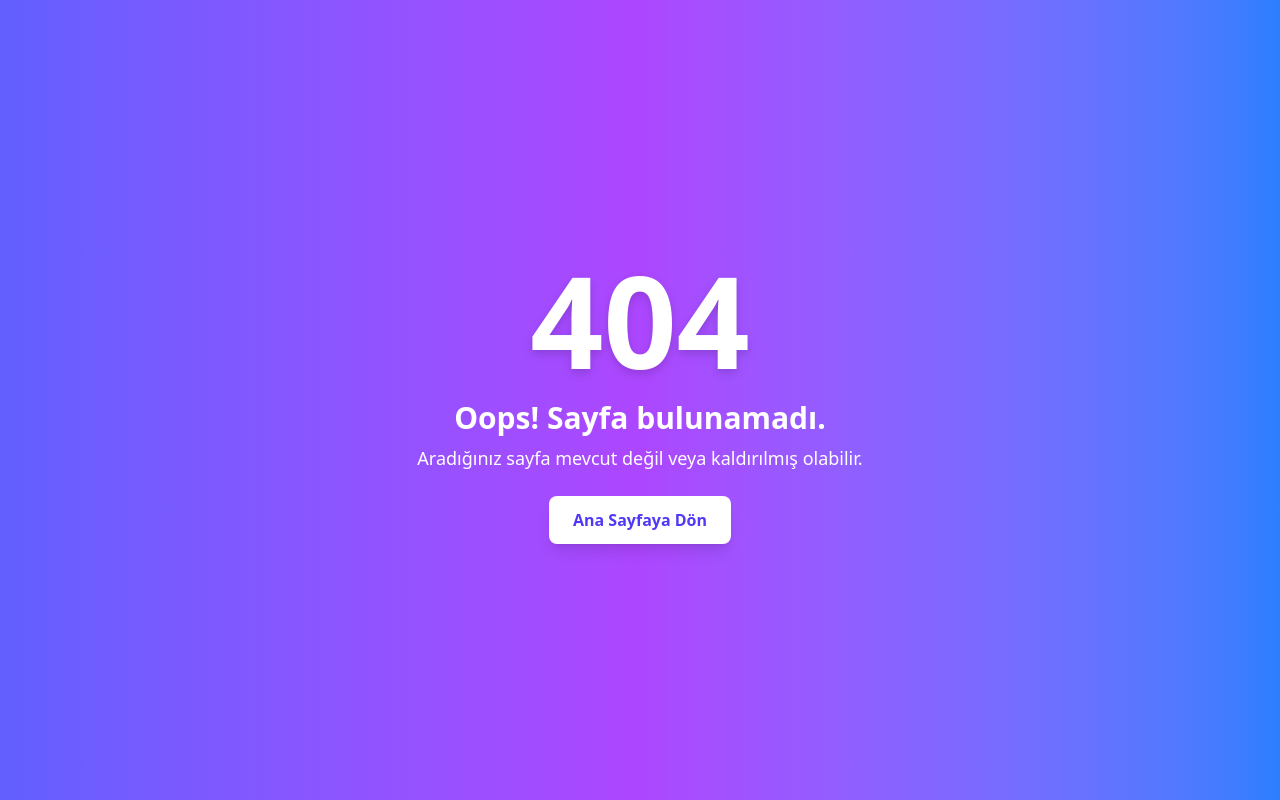
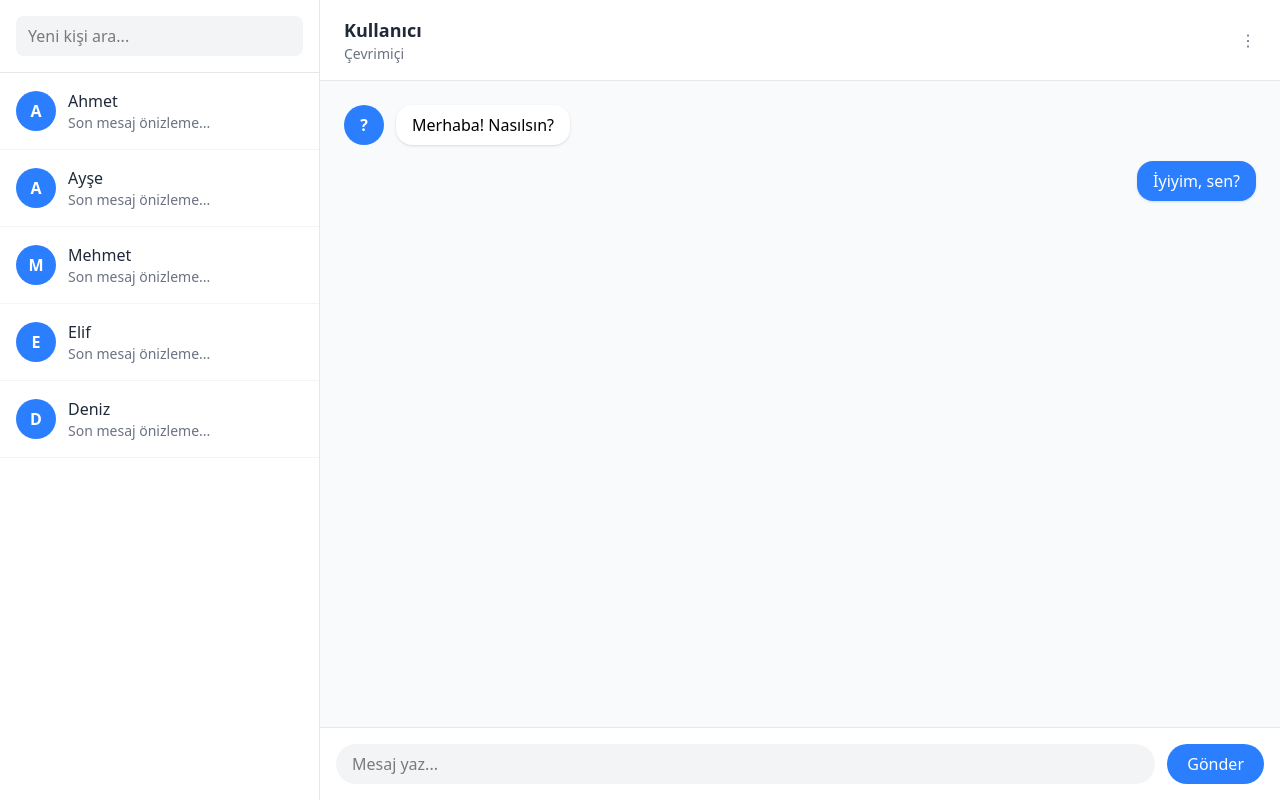
Before and after one commit to papikha/MidyatExpress, a React (Vite) app: page /Sohbetlerim in a window 1280 px wide. Before the commit this address had no page. Built offline with nearby package versions, Linux system fonts and the light colour scheme.

Commit message:
feat: socket.io küçük altyapı

```diff
--- a/app.mjs
+++ b/app.mjs
@@ -4,6 +4,8 @@ import HomeRouter from "./src/routers/Home.mjs"
 import UsersRouter from "./src/routers/users.mjs"
 import PanelRouter from "./src/routers/Panel.mjs"
 import ProfileRouter from "./src/routers/Profile.mjs"
+import ChatRouter, { newChat } from "./src/routers/Chat.mjs"
+import http from "http";
 
 const app = express();
 app.use(express.json())
@@ -12,7 +14,10 @@ app.use("/api/products", HomeRouter);
 app.use("/api/users", UsersRouter);
 app.use("/api/panel", PanelRouter);
 app.use("/api/profile", ProfileRouter)
+app.use("/api/chat", ChatRouter);
 
 const port = process.env.PORT || 8000;
 
-app.listen(port, () => console.log(`Hoppa - ${port} V2`));
+const server = http.createServer(app);
+newChat(server)
+server.listen(port, () => console.log(`Hoppa - ${port} V2`));
--- a/package.json
+++ b/package.json
@@ -25,6 +25,7 @@
     "react-icons": "^5.5.0",
     "react-redux": "^9.2.0",
     "react-router-dom": "^7.9.4",
+    "socket.io": "^4.8.1",
     "tailwindcss": "^4.1.14",
     "uuid": "^13.0.0",
     "yup": "^1.7.1"
--- a/src/App.tsx
+++ b/src/App.tsx
@@ -8,6 +8,7 @@ import Profilim from "./pages/Profilim";
 import AdminPanel from "./pages/AdminPanel";
 import NotFound from "./Components/NotFound";
 import ProductDetails from "./pages/ProductDetails";
+import Chat from "./pages/Chat";
 
 function App() {
   return (
@@ -21,6 +22,7 @@ function App() {
         <Route path="/Onay" element={<Confirm/>} />
         <Route path="/Profilim" element={<Profilim/>} />
         <Route path="/Panel" element={<AdminPanel/>} />
+        <Route path="/Sohbetlerim" element={<Chat/>} />
       </Routes>
     </div>
   );
--- a/src/Components/MessageBox.tsx
+++ b/src/Components/MessageBox.tsx
@@ -23,7 +23,7 @@ function MessageBox() {
 
   return (
     <div
-      className={`fixed bottom-6 left-1/2 transform -translate-x-1/2 max-w-md w-full rounded-xl shadow-lg overflow-hidden transition-all duration-300
+      className={`fixed bottom-6 left-1/2 transform -translate-x-1/2 max-w-md w-full rounded-xl shadow-lg overflow-hidden transition-all duration-300 z-50
         ${visible ? "opacity-100 translate-y-0" : "opacity-0 translate-y-6"}`}
     >
       <div
--- a/src/css/App.css
+++ b/src/css/App.css
@@ -3,4 +3,6 @@
 body{
     width: 100%;
     height: 100%;
+    padding: 0;
+    margin: 0;
 }
--- /dev/null
+++ b/src/pages/Chat.tsx
@@ -0,0 +1,114 @@
+import { useState } from "react";
+import { HiMenu } from "react-icons/hi";
+
+function Chat(){
+  const [showChat, setShowChat] = useState(false);
+  const [activeUser, setActiveUser] = useState<string | null>(null);
+
+  const users = ["Ahmet", "Ayşe", "Mehmet", "Elif", "Deniz"];
+
+  return (
+    <div className="flex h-screen bg-gray-100">
+      {/* Sol Panel - Kişiler */}
+      <div
+        className={`${
+          showChat ? "hidden" : "flex"
+        } sm:flex w-full sm:w-1/4 bg-white border-r border-gray-200 flex-col transition-all duration-300`}
+      >
+        {/* Arama Kutusu */}
+        <div className="p-4 border-b border-gray-200">
+          <input
+            type="text"
+            placeholder="Yeni kişi ara..."
+            className="w-full px-3 py-2 rounded-lg bg-gray-100 focus:outline-none focus:ring-2 focus:ring-blue-500"
+          />
+        </div>
+
+        {/* Kayıtlı Kişiler Listesi */}
+        <div className="flex-1 overflow-y-auto">
+          {users.map((name, idx) => (
+            <div
+              key={idx}
+              onClick={() => {
+                setActiveUser(name);
+                setShowChat(true);
+              }}
+              className="flex items-center gap-3 p-4 hover:bg-gray-50 cursor-pointer border-b border-gray-100"
+            >
+              <div className="w-10 h-10 rounded-full bg-blue-500 text-white flex items-center justify-center font-semibold">
+                {name[0]}
+              </div>
+              <div>
+                <p className="font-medium text-gray-800">{name}</p>
+                <p className="text-sm text-gray-500 truncate">Son mesaj önizleme...</p>
+              </div>
+            </div>
+          ))}
+        </div>
+      </div>
+
+      {/* Sağ Panel - Konuşma Alanı */}
+      <div
+        className={`${
+          showChat ? "flex" : "hidden"
+        } sm:flex flex-1 flex-col bg-gray-50 transition-all duration-300`}
+      >
+        {/* Üst Başlık */}
+        <div className="px-4 sm:px-6 py-4 border-b border-gray-200 bg-white flex items-center justify-between">
+          <div className="flex items-center gap-3">
+            {/* Hamburger Menü - Sadece küçük ekranda */}
+            <button
+              onClick={() => setShowChat(false)}
+              className="sm:hidden text-gray-600 hover:text-gray-800"
+            >
+              <HiMenu className="text-2xl" />
+            </button>
+            <div>
+              <p className="font-semibold text-gray-800 text-lg">
+                {activeUser ?? "Kullanıcı"}
+              </p>
+              <p className="text-sm text-gray-500">Çevrimiçi</p>
+            </div>
+          </div>
+          <button className="text-gray-500 hover:text-gray-700 transition">
+            ⋮
+          </button>
+        </div>
+
+        {/* Mesajlar Alanı */}
+        <div className="flex-1 overflow-y-auto p-4 sm:p-6 space-y-4 bg-gray-50">
+          {/* Gelen Mesaj */}
+          <div className="flex items-start gap-3">
+            <div className="w-8 h-8 sm:w-10 sm:h-10 rounded-full bg-blue-500 text-white flex items-center justify-center font-semibold">
+              {activeUser ? activeUser[0] : "?"}
+            </div>
+            <div className="bg-white px-4 py-2 rounded-2xl shadow-sm max-w-[75%] sm:max-w-xs">
+              <p>Merhaba! Nasılsın?</p>
+            </div>
+          </div>
+
+          {/* Giden Mesaj */}
+          <div className="flex justify-end">
+            <div className="bg-blue-500 text-white px-4 py-2 rounded-2xl shadow-sm max-w-[75%] sm:max-w-xs">
+              <p>İyiyim, sen?</p>
+            </div>
+          </div>
+        </div>
+
+        {/* Mesaj Yazma Alanı */}
+        <div className="p-3 sm:p-4 bg-white border-t border-gray-200 flex items-center gap-3">
+          <input
+            type="text"
+            placeholder="Mesaj yaz..."
+            className="flex-1 px-4 py-2 rounded-full bg-gray-100 focus:outline-none focus:ring-2 focus:ring-blue-500 text-sm sm:text-base"
+          />
+          <button className="bg-blue-500 text-white px-4 sm:px-5 py-2 rounded-full hover:bg-blue-600 transition text-sm sm:text-base">
+            Gönder
+          </button>
+        </div>
+      </div>
+    </div>
+  );
+};
+
+export default Chat;
--- a/src/pages/ProductDetails.tsx
+++ b/src/pages/ProductDetails.tsx
@@ -24,7 +24,7 @@ function NewProductDetails() {
     );
 
   return (
-    <div className="min-h-screen w-screen bg-gray-50 flex flex-col md:flex-row items-center md:items-start p-6 md:p-20 pb-40">
+    <div className="min-h-screen w-screen bg-gray-50 flex flex-col md:flex-row items-center md:items-start p-6 md:p-15 md:pt-6 pb-40">
       <div className="flex-shrink-0 w-32 h-32 md:w-64 md:h-64 lg:w-80 lg:h-80 flex justify-center items-center bg-gray-100 rounded-2xl shadow-lg relative mb-6 md:mb-0">
         {product.new_price && (
           <div className="absolute top-2 left-2 bg-red-500 text-white font-bold px-3 py-1 rounded-full text-sm md:text-base animate-pulse z-10">
@@ -67,7 +67,7 @@ function NewProductDetails() {
           Stok durumu: {product.stock || "Stokta yok"}
         </p>
 
-        <button className="mt-4 bg-green-600 hover:bg-green-700 text-white font-bold py-2 md:py-3 px-6 rounded-lg shadow-lg transition transform hover:scale-105">
+        <button className="mt-4 mb-10 bg-green-600 hover:bg-green-700 text-white font-bold py-2 md:py-3 px-6 rounded-lg shadow-lg transition transform hover:scale-105">
           Sepete Ekle
         </button>
       </div>
--- a/src/pages/Profilim.tsx
+++ b/src/pages/Profilim.tsx
@@ -221,7 +221,7 @@ function Profilim() {
 
           <div className="flex-1 flex flex-col justify-between h-full text-left">
             <h1 className="text-3xl sm:text-4xl font-bold mb-4">
-              Merhaba, {user.user_name} 👋
+              Merhaba, {user.user_name}
             </h1>
             <p className="text-lg mb-2">
               <strong>Ad:</strong> {user.user_name}
@@ -235,16 +235,16 @@ function Profilim() {
         {/* Butonlar */}
         <div className="flex flex-wrap gap-4 mt-6">
           <button
+            onClick={() => navigate("/sepetim")}
+            className="flex-1 min-w-[140px] bg-green-500 text-white py-3 rounded-xl hover:bg-green-600 shadow-md flex items-center justify-center gap-2"
+          >
+            <FaShoppingCart /> <span>Sepete Git</span>
+          </button>
+          <button
             onClick={() => setShowPasswordModal(true)}
             className="flex-1 min-w-[140px] bg-blue-500 text-white py-3 rounded-xl hover:bg-blue-600 shadow-md"
           >
             Şifreyi Değiştir
-          </button>
-          <button
-            onClick={handleDeleteAccount}
-            className="flex-1 min-w-[140px] bg-red-500 text-white py-3 rounded-xl hover:bg-red-600 shadow-md"
-          >
-            Hesabı Sil
           </button>
           <button
             onClick={handleLogout}
@@ -253,10 +253,10 @@ function Profilim() {
             Çıkış Yap
           </button>
           <button
-            onClick={() => navigate("/sepetim")}
-            className="flex-1 min-w-[140px] bg-green-500 text-white py-3 rounded-xl hover:bg-green-600 shadow-md flex items-center justify-center gap-2"
+            onClick={handleDeleteAccount}
+            className="flex-1 min-w-[140px] bg-red-500 text-white py-3 rounded-xl hover:bg-red-600 shadow-md"
           >
-            <FaShoppingCart /> <span>Sepete Git</span>
+            Hesabı Sil
           </button>
           {user.is_admin && (
             <button
--- /dev/null
+++ b/src/routers/Chat.mjs
@@ -0,0 +1,17 @@
+import { createClient } from "@supabase/supabase-js";
+import { Router } from "express";
+import { Server } from "socket.io";
+const router = Router();
+
+const SUPABASE_URL = process.env.SUPABASE_URL;
+const SUPABASE_SECRET_KEY = process.env.SUPABASE_SECRET_KEY;
+const supabase = createClient(SUPABASE_URL, SUPABASE_SECRET_KEY);
+
+export function newChat(server) {
+  const io = new Server(server)
+  io.on("connection", (socket) => {
+
+  });
+}
+
+export default router
--- a/vite.config.ts
+++ b/vite.config.ts
@@ -1,6 +1,6 @@
-import { defineConfig } from 'vite'
-import react from '@vitejs/plugin-react'
-import tailwindcss from '@tailwindcss/vite'
+import { defineConfig } from "vite";
+import react from "@vitejs/plugin-react";
+import tailwindcss from "@tailwindcss/vite";
 
 export default defineConfig({
   plugins: [
@@ -12,9 +12,14 @@ export default defineConfig({
       "/api": {
         target: "http://localhost:8000",
         changeOrigin: true,
-        secure: false
-      }
-    }
-  }
+        secure: false,
+      },
+      "/socket.io": {
+        target: "http://localhost:8000",
+        ws: true,
+      },
+    },
+  },
 });
+
 //wmRDe2lh87VyA9OL
```
Also changed, not shown: 1 other file (tests, documents, lock files or other folders).
